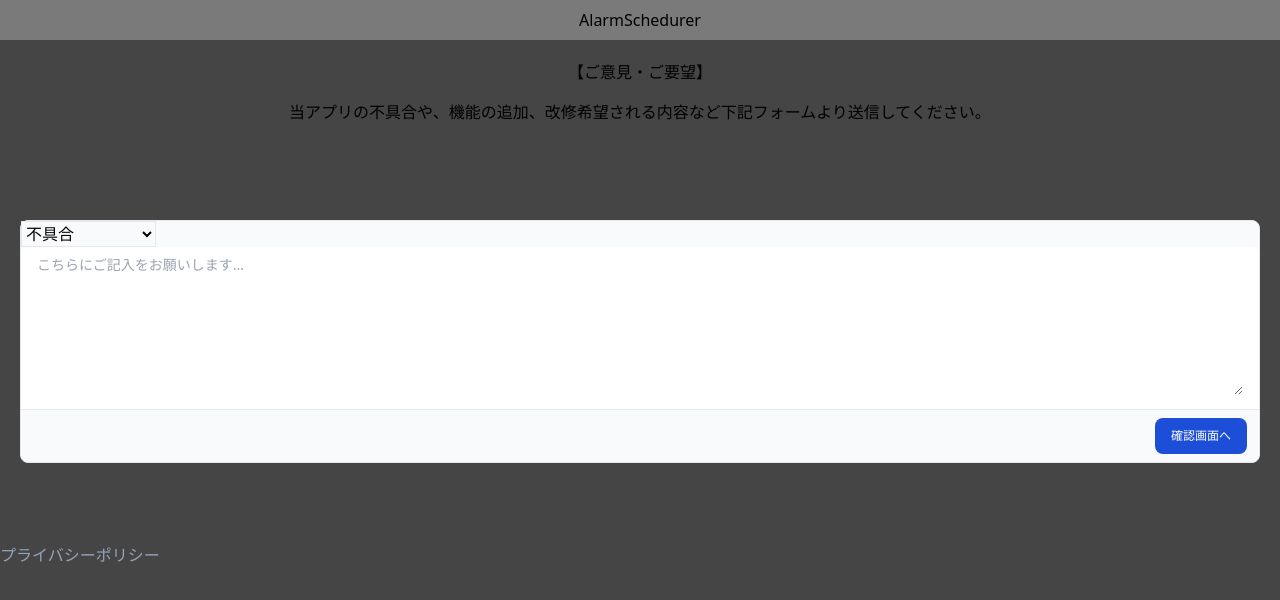
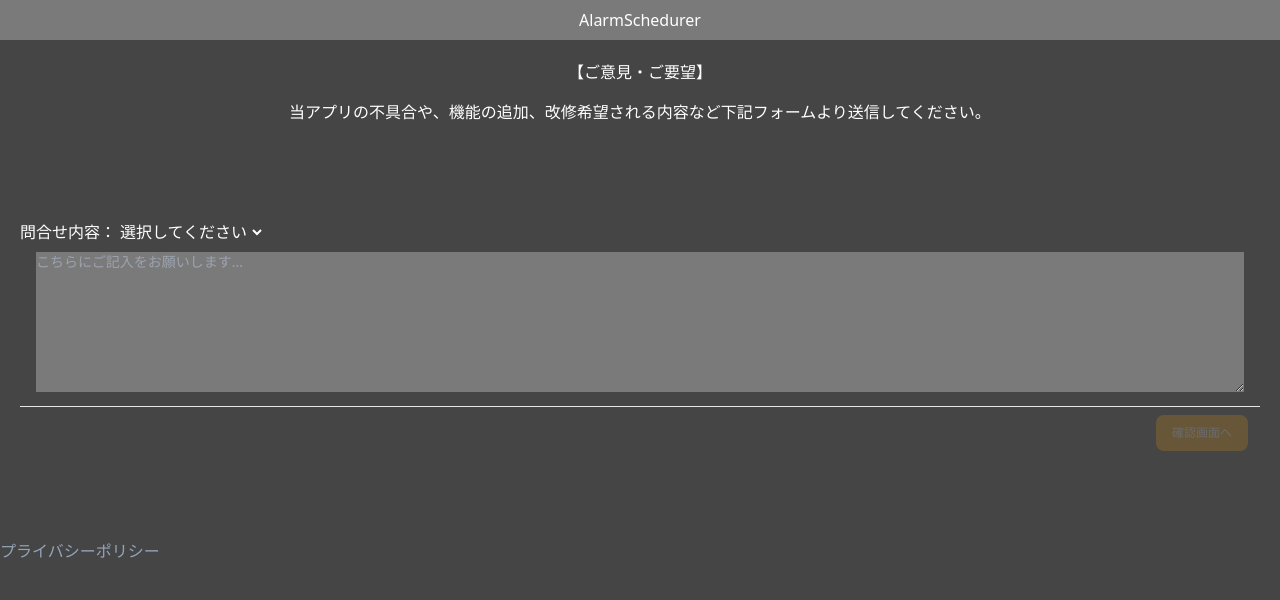
Before and after one commit to k-kazuma/alarmInfo, a Next.js app: page / in a window 1280 px wide. Shown: the top 600 px of the page. Built offline with nearby package versions, Linux system fonts and the light colour scheme.

Commit message:
レイアウト修正中

```diff
--- a/pages/Confirmation.tsx
+++ b/pages/Confirmation.tsx
@@ -1,16 +1,28 @@
 import React from "react";
 import Header from "./Header";
 import { useRouter } from "next/router";
+import Link from "next/link";
 
 const Confirmation = () => {
   const router = useRouter();
   const comment = router.query.comment;
+  const content = router.query.content;
+
+  const submit = () => {
+    console.log("click");
+    console.log(comment);
+    console.log(content);
+  };
+
   return (
     <>
       <Header />
-      <div>confirmation</div>
-      {comment == "" ? "問い合わせ内容を入力してください" : comment}
-      <p>{comment}</p>
+      <div>
+        <p>問合せ内容：{content}</p>
+        <p>{comment}</p>
+        <button onClick={submit}>送信する</button>
+        <Link href="/">戻る</Link>
+      </div>
     </>
   );
 };
--- a/pages/index.tsx
+++ b/pages/index.tsx
@@ -13,8 +13,13 @@
 
 export default function Home() {
   const [comment, setComment] = useState("");
-  const [content, setContent] = useState("不具合");
-  const contents = ["不具合", "機能の追加希望", "機能の改修希望"];
+  const [content, setContent] = useState("選択してください");
+  const contents = [
+    "選択してください",
+    "不具合",
+    "機能の追加希望",
+    "機能の改修希望",
+  ];
 
   const handleContents = (e: any) => {
     setContent(e.target.value);
@@ -34,38 +39,43 @@
           onSubmit={(e) => postAction(e, comment, content)}
           className="flex justify-center items-center my-20"
         >
-          <div className="ml-5 mr-5 w-screen border border-gray-200 rounded-lg bg-gray-50 dark:bg-gray-700 dark:border-gray-600">
-            <select
-              className="border bg-gray-50 dark:bg-gray-700 dark:border-gray-600"
-              onChange={handleContents}
-            >
-              {contents.map((content) => {
-                return <option key={content}>{content}</option>;
-              })}
-            </select>
-            <div className="px-4 py-2 bg-white rounded-t-lg dark:bg-gray-800">
+          <div className="ml-5 mr-5 w-screen">
+            <div className="flex">
+              <h3>問合せ内容：</h3>
+              <select className="" onChange={handleContents}>
+                {contents.map((content) => {
+                  return <option key={content}>{content}</option>;
+                })}
+              </select>
+            </div>
+            <div className="px-4 py-2">
               <label className="sr-only">Your comment</label>
               <textarea
                 id="comment"
                 rows={7}
-                className="w-full px-0 text-sm text-gray-900 bg-white border-0 dark:bg-gray-800 focus:ring-0 dark:text-white dark:placeholder-gray-400"
+                className="w-full px-0 text-sm"
                 placeholder="こちらにご記入をお願いします..."
                 value={comment} // 状態の値を反映
                 onChange={(e) => setComment(e.target.value)}
                 required
               ></textarea>
             </div>
-            <div className="flex items-center px-3 py-2 border-t dark:border-gray-600">
+            <div className="flex items-center px-3 py-2 border-t">
               <Link
                 href={{
                   pathname: `/Confirmation`,
                   query: {
                     comment: comment,
+                    content: content,
                   },
                 }}
                 content="aaa"
                 type="submit"
-                className=" mr-0 ml-auto inline-flex items-center py-2.5 px-4 text-xs font-medium text-center text-white bg-blue-700 rounded-lg focus:ring-4 focus:ring-blue-200 dark:focus:ring-blue-900 hover:bg-blue-800"
+                className={
+                  content != "選択してください" && comment != ""
+                    ? "button mr-0 ml-auto inline-flex items-center py-2.5 px-4 text-xs font-medium text-center rounded-lg"
+                    : "button mr-0 ml-auto inline-flex items-center py-2.5 px-4 text-xs font-medium text-center rounded-lg opacity-20 pointer-events-none"
+                }
               >
                 確認画面へ
               </Link>
--- a/styles/globals.css
+++ b/styles/globals.css
@@ -18,10 +18,23 @@
 
 body {
   background-color: rgb(69 69 69);
+  color: white;
 }
 
 .header {
   background-color: rgb(122 122 122);
+}
+
+select {
+  background-color: rgb(69 69 69);
+}
+
+textarea {
+  background-color: rgb(122 122 122);
+}
+
+.button {
+  background-color: rgb(240 160 8);
 }
 
 @layer utilities {
```
